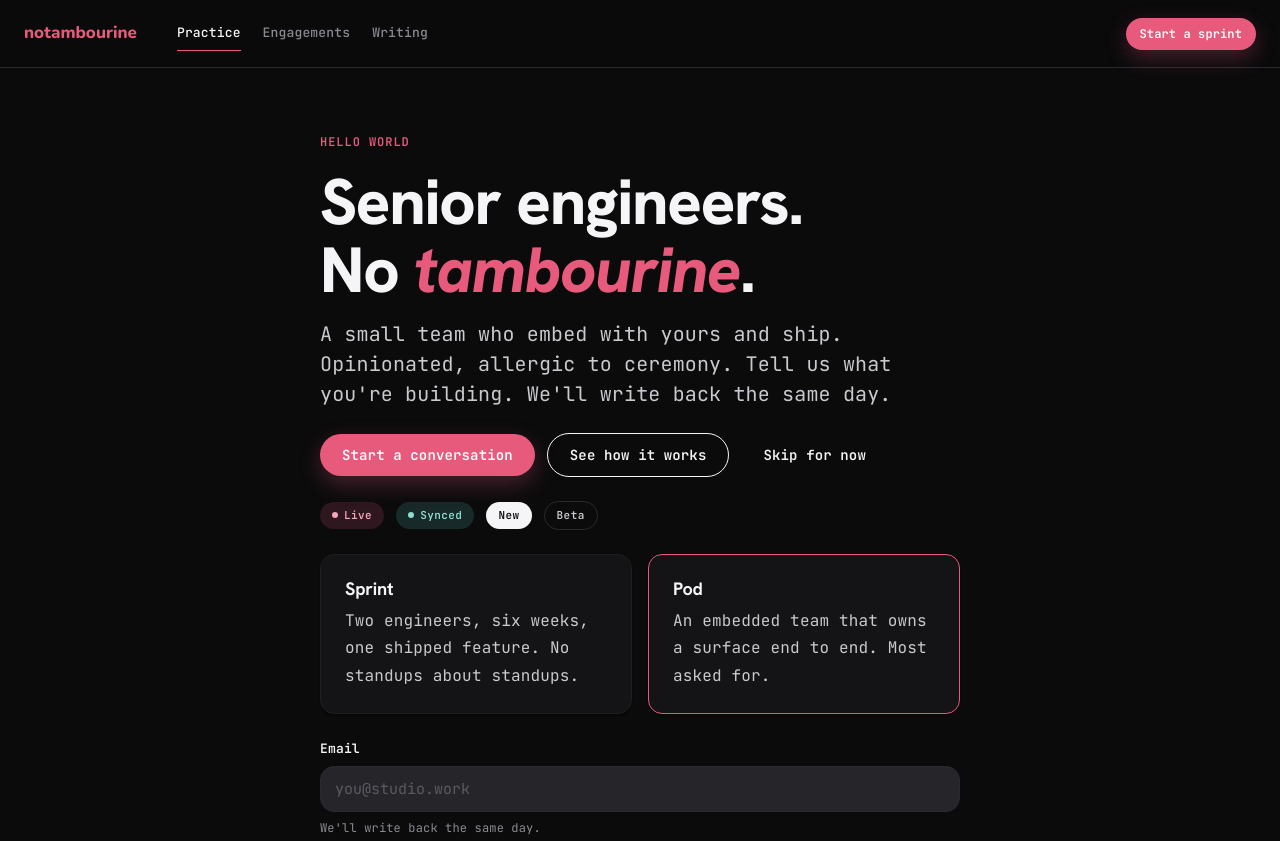
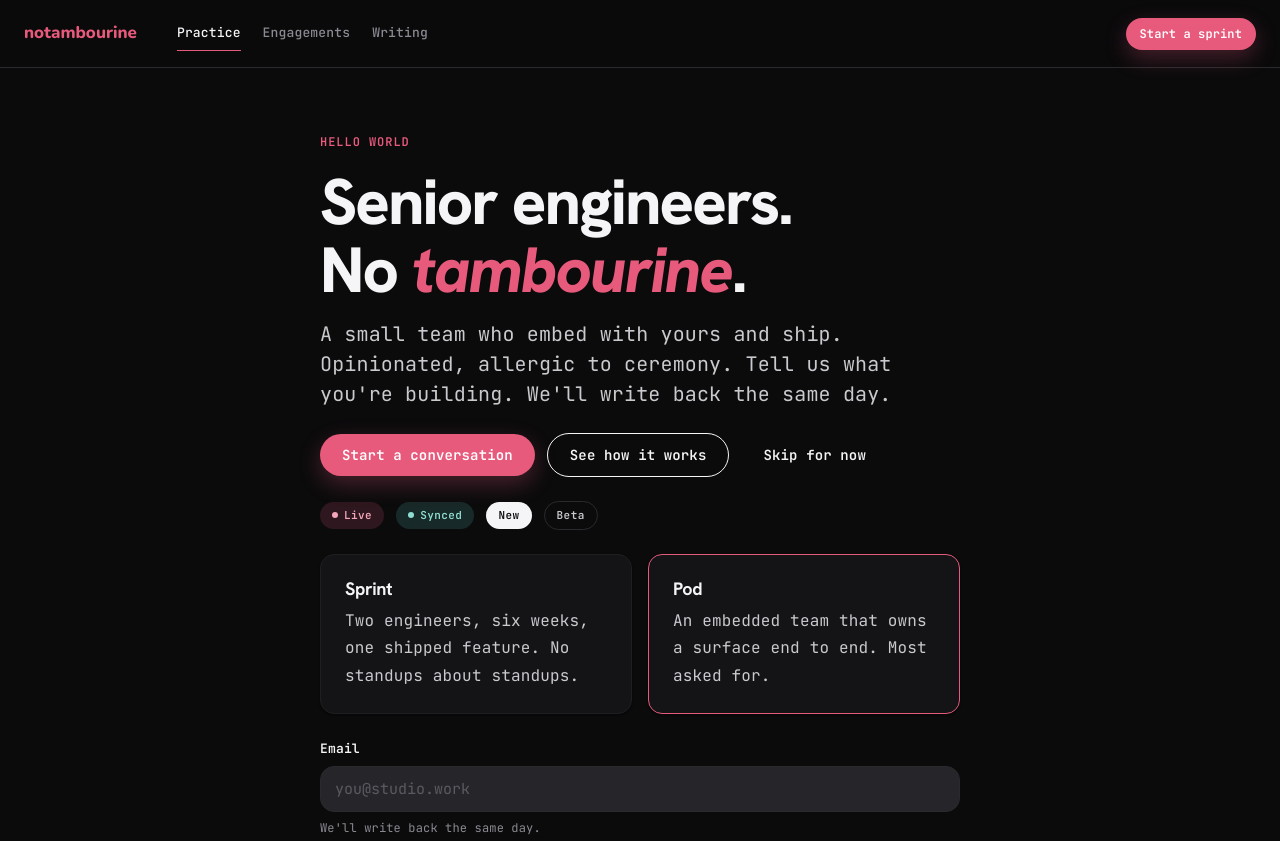
Before and after one commit to notambourine/brand-kit, a plain HTML site: page hello-world.html in a window 1280 px wide. Shown: the top 841 px of the page. Drawn offline with Linux system fonts and the light colour scheme.

Commit message:
feat: the type and space scales move to rem
A reader who raises the browser's default font size now scales the whole
page. px froze it. Both scales are identical at a 16px root, so nothing
re-renders for a reader on defaults, and the px is kept in a comment beside
each value.

Decks are unaffected: deck.css sizes off `section { font-size: 26px }` in em
and reads no --fs-* or --sp-*.

--ls-display and --ls-tight tighten to -0.03em and -0.02em, the pair
notambourine.com ships. The site is the rendering the rest of the brand is
asked to match, so its values are the ones worth keeping when they disagree.

```diff
--- a/tokens.css
+++ b/tokens.css
@@ -148,16 +148,18 @@
   --font-body:     'JetBrains Mono', ui-monospace, 'SF Mono', Monaco, monospace;   /* body */
   --font-mono:     'JetBrains Mono', ui-monospace, 'SF Mono', Monaco, monospace;   /* code: same face */
 
-  /* Sizes: a 1.25 modular scale rounded to friendly numbers */
-  --fs-display:    64px;   /* hero */
-  --fs-h1:         44px;
-  --fs-h2:         32px;
-  --fs-h3:         24px;
-  --fs-h4:         18px;
-  --fs-body:       16px;
-  --fs-small:      14px;
-  --fs-caption:    12px;
-  --fs-mono:       13px;
+  /* Sizes: a 1.25 modular scale rounded to friendly numbers.
+     rem, not px, so a reader who raises the browser's default font size
+     scales the whole page. The comment gives the px at a 16px root. */
+  --fs-display:    4rem;      /* 64px, hero */
+  --fs-h1:         2.75rem;   /* 44px */
+  --fs-h2:         2rem;      /* 32px */
+  --fs-h3:         1.5rem;    /* 24px */
+  --fs-h4:         1.125rem;  /* 18px */
+  --fs-body:       1rem;      /* 16px */
+  --fs-small:      0.875rem;  /* 14px */
+  --fs-caption:    0.75rem;   /* 12px */
+  --fs-mono:       0.8125rem; /* 13px */
 
   /* Line heights: generous for warmth. Body is 1.7, not the 1.55 a
      sans would want: monospace needs the extra leading to stay readable. */
@@ -166,9 +168,11 @@
   --lh-body:       1.7;
   --lh-tight:      1.3;
 
-  /* Letter spacing: a hair of positive tracking on monospace body */
-  --ls-display:    -0.02em;
-  --ls-tight:     -0.01em;
+  /* Letter spacing: a hair of positive tracking on monospace body.
+     Tracking tightens as size grows; these two are what notambourine.com
+     ships, and the site is the rendering the rest of the brand matches. */
+  --ls-display:    -0.03em;
+  --ls-tight:      -0.02em;
   --ls-body:       0.01em;
   --ls-allcaps:    0.08em;
 
@@ -180,19 +184,21 @@
   --fw-bold:       700;
   --fw-black:      800;
 
-  /* ---------- Spacing (4pt grid) ---------- */
-  --sp-1:  4px;
-  --sp-2:  8px;
-  --sp-3:  12px;
-  --sp-4:  16px;
-  --sp-5:  20px;
-  --sp-6:  24px;
-  --sp-8:  32px;
-  --sp-10: 40px;
-  --sp-12: 48px;
-  --sp-16: 64px;
-  --sp-20: 80px;
-  --sp-24: 96px;
+  /* ---------- Spacing (4pt grid) ----------
+     rem for the same reason as the type scale, and the numbers match
+     Tailwind's, so `p-6` and `var(--sp-6)` are the same 24px. */
+  --sp-1:  0.25rem;   /* 4px */
+  --sp-2:  0.5rem;    /* 8px */
+  --sp-3:  0.75rem;   /* 12px */
+  --sp-4:  1rem;      /* 16px */
+  --sp-5:  1.25rem;   /* 20px */
+  --sp-6:  1.5rem;    /* 24px */
+  --sp-8:  2rem;      /* 32px */
+  --sp-10: 2.5rem;    /* 40px */
+  --sp-12: 3rem;      /* 48px */
+  --sp-16: 4rem;      /* 64px */
+  --sp-20: 5rem;      /* 80px */
+  --sp-24: 6rem;      /* 96px */
 
   /* ---------- Radii: generous, soft, never a sharp corner ---------- */
   --r-xs:  6px;
```
